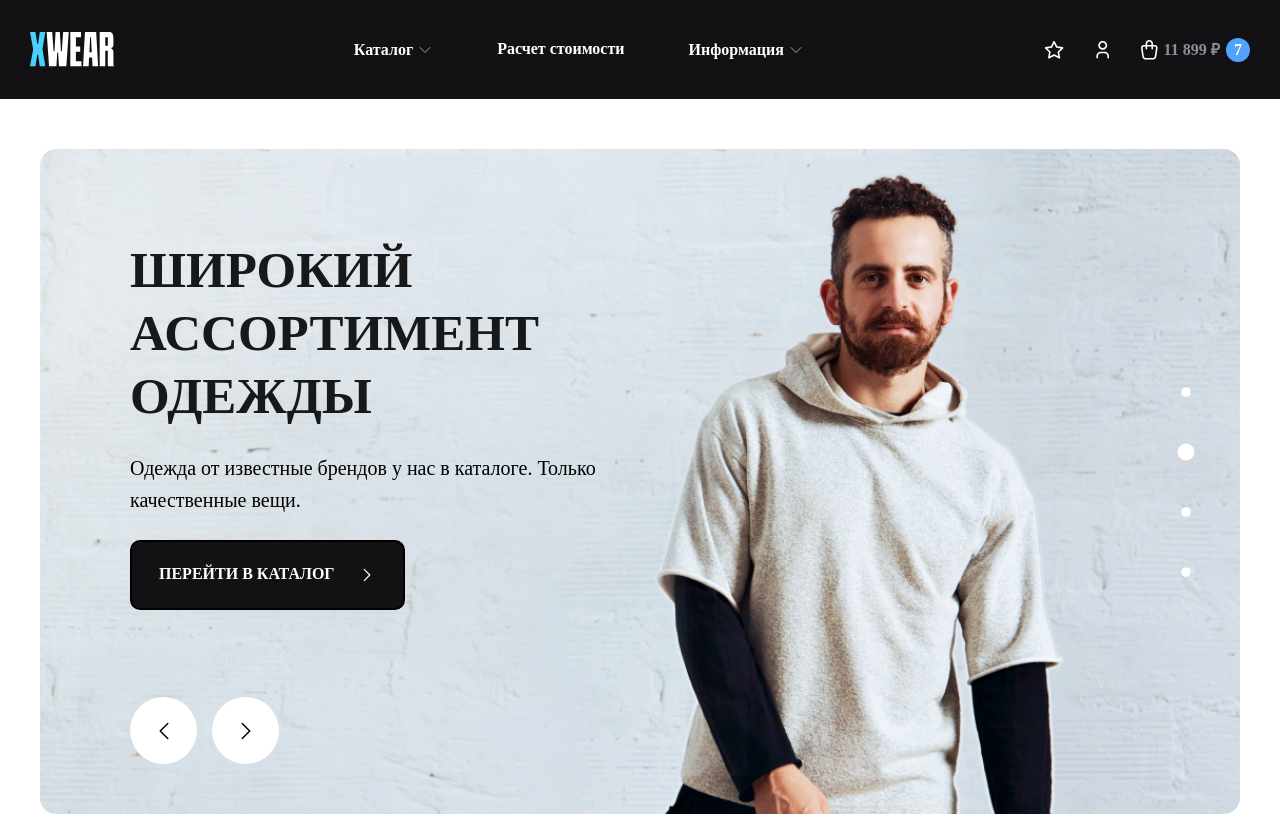
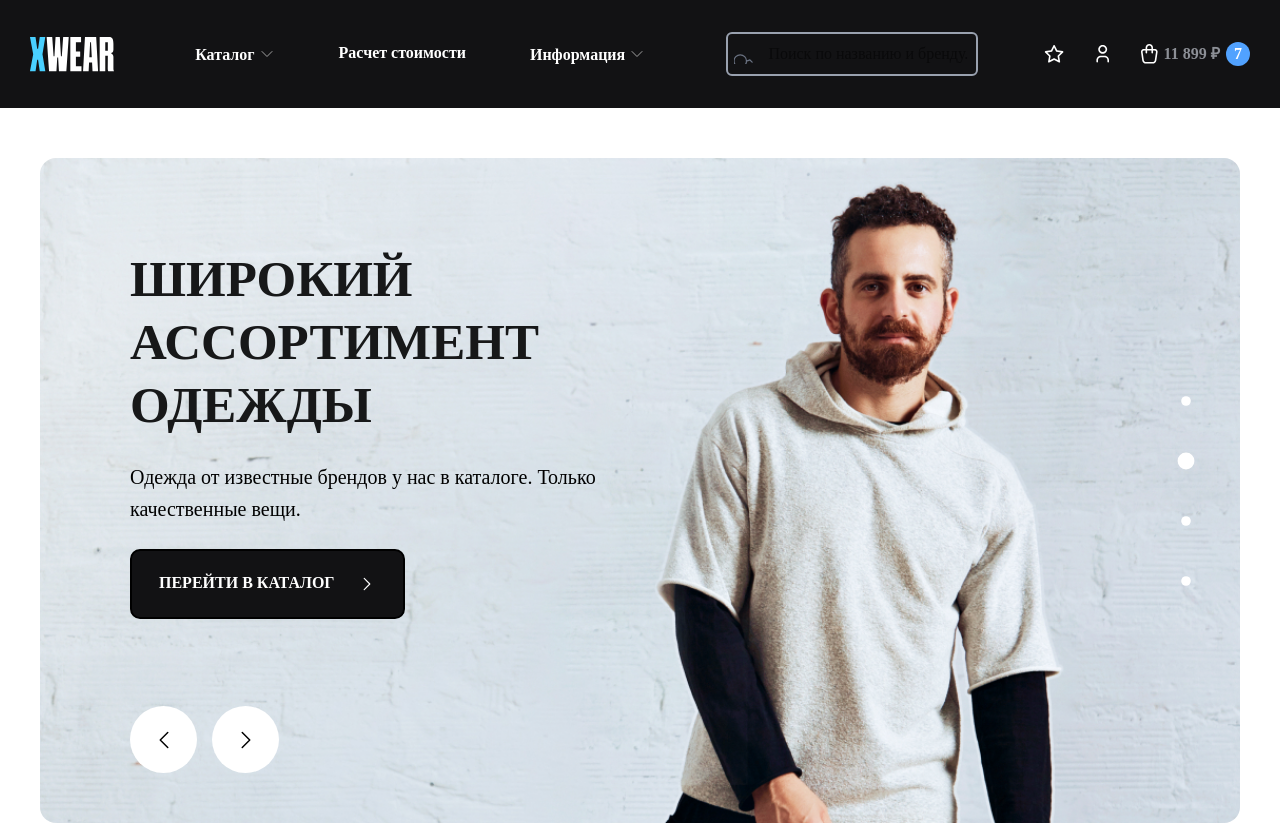
Before and after one commit to goodwebman/XWEAR, a React (Vite) app: page / in a window 1280 px wide. Shown: the top 825 px of the page. Built offline with nearby package versions, Linux system fonts and the light colour scheme; a web font is replaced by a local one.

Commit message:
add search input with search provider

```diff
--- a/src/App.tsx
+++ b/src/App.tsx
@@ -1,22 +1,16 @@
 // src/App.tsx
-import { useEffect, useState } from 'react'
-import {
-	Route,
-	BrowserRouter as Router,
-	Routes,
-	useNavigate,
-} from 'react-router-dom'
+import { Route, BrowserRouter as Router, Routes } from 'react-router-dom'
 import Navigation from './components/nav/Navigation'
-import { initialProducts } from './data'
 import Footer from './footer/Footer'
+import { SearchProvider } from './hooks/SearchContext'
 import CatalogPage from './pages/CatalogPage'
 import HomePage from './pages/HomePage'
 
 function App() {
-
 	return (
 		<section className='flex flex-col min-h-screen'>
 			<Router>
+				<SearchProvider>
 					<div className='flex-1'>
 						<Navigation />
 						<Routes>
@@ -26,6 +20,7 @@ function App() {
 						</Routes>
 					</div>
 					<Footer />
+				</SearchProvider>
 			</Router>
 		</section>
 	)
--- /dev/null
+++ b/src/components/Catalog/SearchInput.tsx
@@ -0,0 +1,67 @@
+import React, { useState, useEffect, useRef } from 'react';
+
+interface Props {
+  onSearch: (searchTerm: string) => void;
+}
+
+const SearchInput: React.FC<Props> = ({ onSearch }) => {
+    const [searchTerm, setSearchTerm] = useState('');
+    const inputRef = useRef<HTMLInputElement>(null);
+
+    useEffect(() => {
+      onSearch(searchTerm)
+    }, [searchTerm, onSearch]);
+
+
+  const handleInputChange = (event: React.ChangeEvent<HTMLInputElement>) => {
+    setSearchTerm(event.target.value);
+  };
+
+  const handleClearInput = () => {
+    setSearchTerm('');
+    if (inputRef.current) {
+      inputRef.current.focus(); // Фокусируемся на инпуте после очистки
+    }
+  };
+
+  return (
+    <div className="relative">
+      <input
+        ref={inputRef}
+        type="text"
+        placeholder="Поиск по названию и бренду..."
+        value={searchTerm}
+        onChange={handleInputChange}
+        className="rounded-md border-2 border-gray-400 p-2 text-black focus:outline-none pl-10"
+      />
+         {searchTerm && (
+        <button
+            onClick={handleClearInput}
+            className="absolute right-2 top-1/2 transform -translate-y-1/2 cursor-pointer text-gray-500"
+        >
+            <svg
+                xmlns="http://www.w3.org/2000/svg"
+                fill="none"
+                viewBox="0 0 24 24"
+                strokeWidth={1.5}
+                stroke="currentColor"
+                className="w-5 h-5"
+            >
+                <path
+                    strokeLinecap="round"
+                    strokeLinejoin="round"
+                    d="M6 18 18 6M6 6l12 12"
+                />
+            </svg>
+        </button>
+      )}
+        <div className='absolute left-2 top-1/2 transform -translate-y-1/2 text-gray-500'>
+        <svg xmlns="http://www.w3.org/2000/svg" fill="none" viewBox="0 0 24 24" strokeWidth={1.5} stroke="currentColor" className="w-5 h-5">
+            <path strokeLinecap="round" strokeLinejoin="round" d="m21.75 21.75-2.625-2.625m0 0C18.878 19.244 17.25 20.5 15 20.5a7.5 7.5 0 1 1-15 0 7.5 7.5 0 0 1 15 0Z" />
+          </svg>
+          </div>
+    </div>
+  );
+};
+
+export default SearchInput;
--- a/src/components/Catalog/SortingFilter.tsx
+++ b/src/components/Catalog/SortingFilter.tsx
@@ -1,22 +1,23 @@
-import React, { useState, useEffect } from 'react';
-import { Filters } from '../../types';
+import React, { useEffect, useState } from 'react'
+import { Filters } from '../../types'
 
 interface SortingFilterProps {
-    onFilterChange: (filters: Partial<Filters>) => void;
-      initialFilters?: Partial<Filters>;
+	onFilterChange: (filters: Partial<Filters>) => void
+	initialFilters?: Partial<Filters>
 }
 
 function SortingFilter({ onFilterChange, initialFilters }: SortingFilterProps) {
-  const [sortingOption, setSortingOption] = useState<'asc' | 'desc' | null>(null);
-
+	const [sortingOption, setSortingOption] = useState<'asc' | 'desc' | null>(
+		null
+	)
 
 	const handleSortingChange = (e: React.ChangeEvent<HTMLSelectElement>) => {
-      const value = e.target.value as 'asc' | 'desc' | '';
-      setSortingOption(value === '' ? null : value);
-       onFilterChange({ sorting: value === '' ? null : value });
-    };
+		const value = e.target.value as 'asc' | 'desc' | ''
+		setSortingOption(value === '' ? null : value)
+		onFilterChange({ sorting: value === '' ? null : value })
+	}
 	useEffect(() => {
-        if(initialFilters?.sorting) {
+		if (initialFilters?.sorting) {
 			setSortingOption(initialFilters.sorting)
 		}
 	}, [initialFilters?.sorting])
@@ -24,17 +25,16 @@ function SortingFilter({ onFilterChange, initialFilters }: SortingFilterProps) {
 		<div>
 			<span className='text-[#3C3C3C]'>Сортировать по </span>
 			<select
-                            className="text-black font-[700] rounded p-1 focus:border-none"
+				className='text-black font-[700] rounded p-1 focus:border-none'
 				value={sortingOption || ''}
 				onChange={handleSortingChange}
 			>
-
-                            <option  value="asc">От дешевых к дорогим</option>
-                             <option  value="desc">От дорогих к дешевым</option>
+				<option value=''>Стандарту</option>
+				<option value='asc'>От дешевых к дорогим</option>
+				<option value='desc'>От дорогих к дешевым</option>
 			</select>
 		</div>
-
-  );
+	)
 }
 
-export default SortingFilter;
+export default SortingFilter
--- a/src/components/nav/Navigation.tsx
+++ b/src/components/nav/Navigation.tsx
@@ -1,6 +1,8 @@
 import { useEffect, useRef, useState } from 'react'
 import { useNavigate } from 'react-router'
 import { initialProducts } from '../../data'
+import { useSearch } from '../../hooks/SearchContext'
+import SearchInput from '../catalog/SearchInput'
 
 interface NavItem {
 	name: string
@@ -8,7 +10,9 @@ interface NavItem {
 	dropdown?: NavItem[]
 }
 
-const Navigation = () => {
+const Navigation: React.FC = () => {
+	const { handleSearch } = useSearch() // Получаем handleSearch из контекста
+
 	const [isMenuOpen, setIsMenuOpen] = useState<boolean>(false)
 
 	const menuRef = useRef<HTMLDivElement>(null)
@@ -233,13 +237,6 @@ const Navigation = () => {
 					</ul>
 				</nav>
 
-				{/* <Link
-								to={item.path}
-								className=' text-white font-[600] leading-[17px]  relative before:absolute before:bottom-0 before:left-0 before:h-[2px] before:w-0 before:bg-white before:transition-all pb-[6px] before:duration-500 before:ease-in-out group-hover:before:w-full'
-							>
-								{item.name}
-							</Link> */}
-
 				{/* NAV ITEMS */}
 				<ul className='flex max-[970px]:hidden items-center gap-[48px]'>
 					{navItems.map(item => (
@@ -312,7 +309,9 @@ const Navigation = () => {
 						</li>
 					))}
 				</ul>
-
+				<div className='max-[970px]:hidden'>
+					<SearchInput onSearch={handleSearch} />
+				</div>
 				{/* NAV ICONS */}
 				<div className='flex items-center gap-[32px] max-[400px]:gap-[20px]'>
 					<button className='cursor-pointer'>
--- /dev/null
+++ b/src/hooks/SearchContext.tsx
@@ -0,0 +1,35 @@
+import React, { createContext, useState, useContext, ReactNode } from 'react';
+
+interface SearchContextType {
+  searchTerm: string;
+  handleSearch: (term: string) => void;
+}
+
+const SearchContext = createContext<SearchContextType | undefined>(undefined);
+
+interface SearchProviderProps {
+    children: ReactNode;
+}
+
+export const SearchProvider: React.FC<SearchProviderProps> = ({ children }) => {
+    const [searchTerm, setSearchTerm] = useState('');
+
+    const handleSearch = (term: string) => {
+        setSearchTerm(term);
+      };
+
+
+  return (
+    <SearchContext.Provider value={{ searchTerm, handleSearch }}>
+      {children}
+    </SearchContext.Provider>
+  );
+};
+
+export const useSearch = () => {
+  const context = useContext(SearchContext);
+  if (!context) {
+    throw new Error('useSearch must be used within a SearchProvider');
+  }
+  return context;
+};
--- a/src/pages/CatalogPage.tsx
+++ b/src/pages/CatalogPage.tsx
@@ -1,17 +1,22 @@
+import { useEffect, useState } from 'react'
 import Filter from '../components/catalog/Filter'
 import ProductList from '../components/catalog/ProductList'
 import SortingFilter from '../components/catalog/SortingFilter'
 import Pagination from '../components/Pagination'
+
 import { initialProducts } from '../data'
-
+import { useSearch } from '../hooks/SearchContext'
 import usePagination from '../hooks/usePaginationProps'
 import useProductFilters from '../hooks/useProductFilters'
 import { handsomeItemsCount } from '../libs/handsomeItemsCount'
 
 function CatalogPage() {
+	const { searchTerm } = useSearch()
 	const isCatalog = true
+	const [filteredProductsAfterSearch, setFilteredProductsAfterSearch] =
+		useState(initialProducts)
 	const { filters, filteredProducts, typeProducts, handleFilterChange, type } =
-		useProductFilters({ initialProducts })
+		useProductFilters({ initialProducts: filteredProductsAfterSearch })
 
 	const {
 		currentPage,
@@ -25,6 +30,25 @@ function CatalogPage() {
 		isCatalog,
 	})
 
+	useEffect(() => {
+		const filter = () => {
+			if (!searchTerm) {
+				setFilteredProductsAfterSearch(initialProducts)
+				return
+			}
+			const lowerCaseTerm = searchTerm.toLowerCase()
+			const searchWords = lowerCaseTerm.split(' ').filter(word => word) // Разбиваем на слова и убираем пустые
+			const filtered = initialProducts.filter(product => {
+				const productName = product.model.toLowerCase()
+				const productBrand = product.brand.toLowerCase()
+				return searchWords.every(
+					word => productName.includes(word) || productBrand.includes(word)
+				)
+			})
+			setFilteredProductsAfterSearch(filtered)
+		}
+		filter()
+	}, [searchTerm])
 	return (
 		<div className='max-w-[1300px] mx-auto px-[20px]'>
 			<div className='pt-[15px] pb-[50px]'>
@@ -35,9 +59,7 @@ function CatalogPage() {
 					</span>
 				</div>
 			</div>
-
 			<div className='flex max-[1000px]:flex-col'>
-
 				<div className='flex items-center justify-between min-[1000px]:hidden '>
 					<div className='mb-4 max-[620px]:hidden'>
 						<h2 className='text-[32px] font-[900]'>
@@ -50,7 +72,6 @@ function CatalogPage() {
 					<div className='max-[620px]:hidden'>
 						<SortingFilter onFilterChange={handleFilterChange} />
 					</div>
-
 					<div className='mb-[30px] hidden max-[620px]:block'>
 						<h2 className='text-[32px] font-[900]'>
 							{type.charAt(0).toUpperCase() + type.slice(1)}
@@ -98,7 +119,6 @@ function CatalogPage() {
 							/>
 						))}
 					</div>
-
 					<Pagination
 						currentPage={currentPage}
 						totalPages={totalPages}
```
Lines whose indentation alone changed are shown as unchanged.
